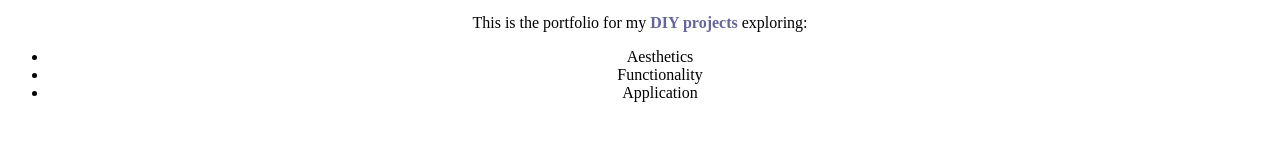
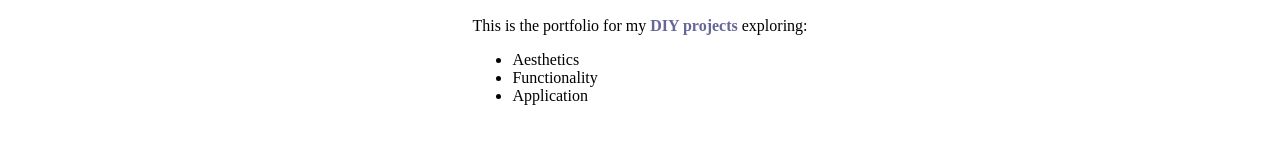
Before and after one commit to saachz/test_site, a plain HTML site: page index.html in a window 1280 px wide. Shown: the part 744-905 px from the top of the page. Drawn offline with nearby package versions, Linux system fonts and the light colour scheme.

Commit message:
Update index.html

```diff
--- a/index.html
+++ b/index.html
@@ -126,7 +126,8 @@
     <button id="next-btn">&gt;&gt;</button>
 
 </div>
-<div>
+<table>
+    <tr><td>
     <p>This is the portfolio for my <span style="color: #666699;"><strong>DIY projects</strong></span> exploring:</p>
     <ul>
     <li>Aesthetics</li>
@@ -134,7 +135,8 @@
     <li>Application</li>
     </ul>
     <p>&nbsp;</p>
-</div>
+    </td></tr>
+</table>
 </center>
 
 <script>
```
